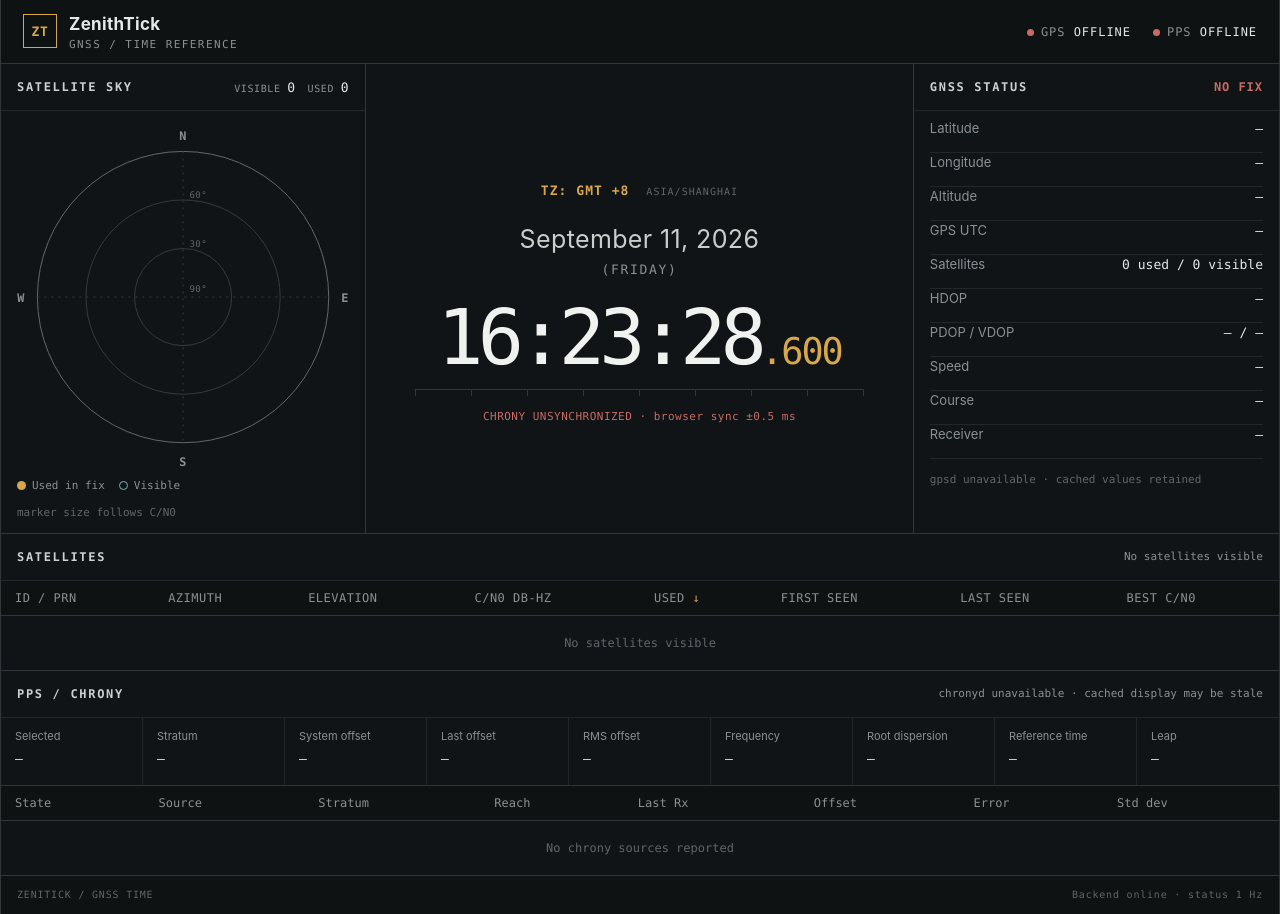
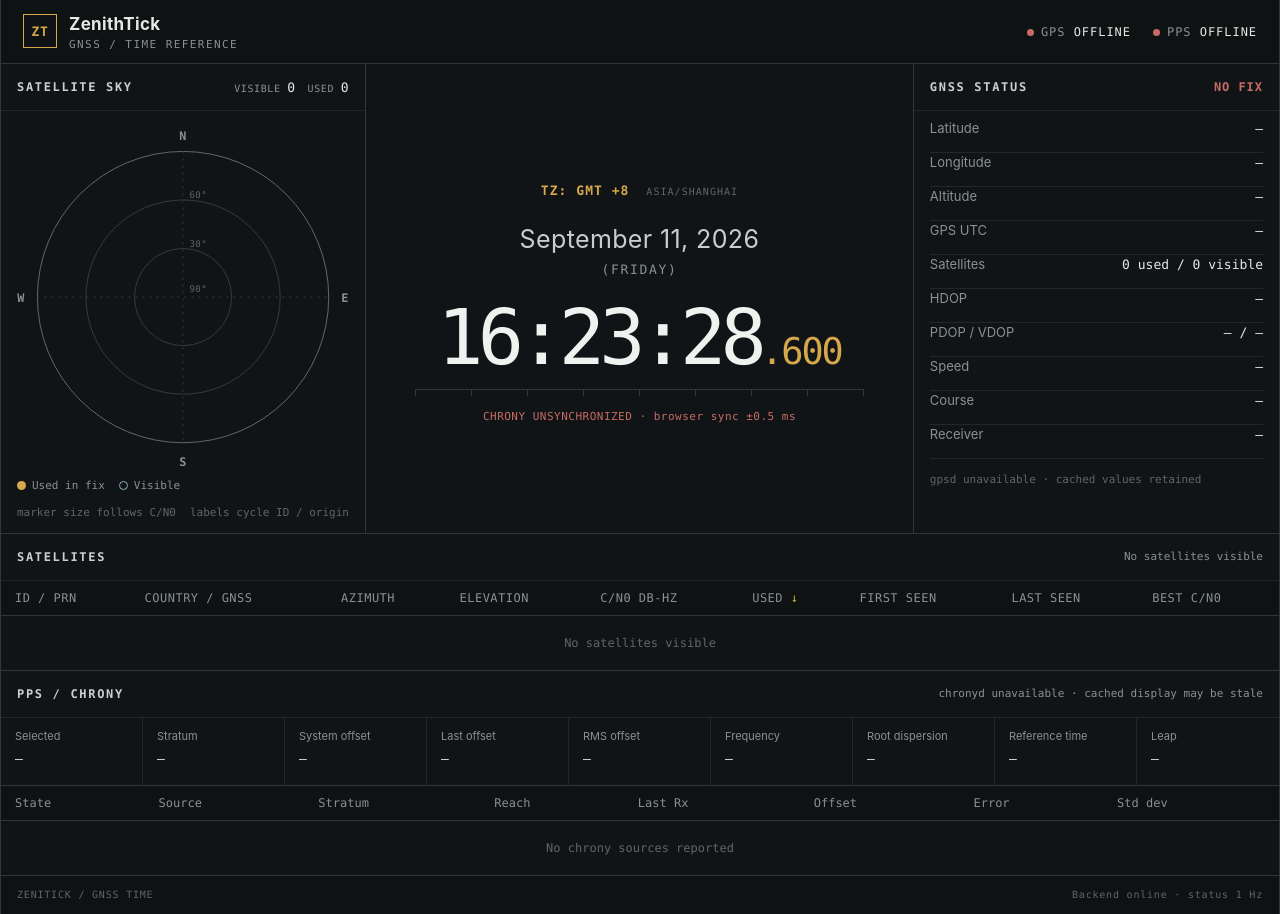
Before and after one commit to leodenglovescode/ZenithTick, a Flask app: page / in a window 1280 px wide. Run offline with Flask 3, Linux system fonts and the light colour scheme; data that the repository does not hold is empty.

Commit message:
Add GNSS origin flags to satellite display

```diff
--- a/web/static/app.js
+++ b/web/static/app.js
@@ -2,6 +2,16 @@
 
 const $ = (id) => document.getElementById(id);
 const SVG_NS = "http://www.w3.org/2000/svg";
+const GNSS_ORIGINS = Object.freeze({
+  0: { constellation: "GPS", flag: "🇺🇸", origin: "United States" },
+  1: { constellation: "SBAS", flag: "🌐", origin: "Regional" },
+  2: { constellation: "Galileo", flag: "🇪🇺", origin: "European Union" },
+  3: { constellation: "BeiDou", flag: "🇨🇳", origin: "China" },
+  4: { constellation: "IMES", flag: "🇯🇵", origin: "Japan" },
+  5: { constellation: "QZSS", flag: "🇯🇵", origin: "Japan" },
+  6: { constellation: "GLONASS", flag: "🇷🇺", origin: "Russia" },
+  7: { constellation: "NavIC", flag: "🇮🇳", origin: "India" },
+});
 
 const dashboard = {
   satellites: [],
@@ -10,6 +20,11 @@ const dashboard = {
   statusTimer: null,
   statusBusy: false,
   lastStatusAt: 0,
+};
+
+const skyLabelCycle = {
+  showOrigins: false,
+  timer: null,
 };
 
 const clockSync = {
@@ -109,6 +124,16 @@ function setLamp(id, state) {
   element.className = `lamp ${state}`;
 }
 
+function satelliteOrigin(satellite) {
+  if (!isNumber(satellite.gnssid) || !Number.isInteger(satellite.gnssid)) return null;
+  return GNSS_ORIGINS[satellite.gnssid] || null;
+}
+
+function satelliteOriginLabel(satellite) {
+  const origin = satelliteOrigin(satellite);
+  return origin ? `${origin.flag} ${origin.origin} · ${origin.constellation}` : "—";
+}
+
 async function updateStatus() {
   if (dashboard.statusBusy) return;
   dashboard.statusBusy = true;
@@ -181,13 +206,37 @@ function renderGps(gps) {
 }
 
 function satelliteTooltip(satellite) {
+  const origin = satelliteOrigin(satellite);
   return [
-    `<b>PRN ${escapeHtml(satellite.label || "—")}</b>`,
+    `<b>Satellite ${escapeHtml(satellite.label || "—")}</b>`,
+    ...(origin ? [`Origin   ${escapeHtml(`${origin.flag} ${origin.origin} · ${origin.constellation}`)}`] : []),
     `Azimuth  ${displayNumber(satellite.az, 1, "°")}`,
     `Elevation ${displayNumber(satellite.el, 1, "°")}`,
     `C/N0     ${displayNumber(satellite.ss, 1, " dB-Hz")}`,
     `Used     ${satellite.used === true ? "yes" : "no"}`,
   ].join("<br>");
+}
+
+function updateSkyMarkerLabels() {
+  document.querySelectorAll("#satellite-layer .satellite-marker-label").forEach((label) => {
+    const showFlag = skyLabelCycle.showOrigins && Boolean(label.dataset.originFlag);
+    label.textContent = showFlag ? label.dataset.originFlag : label.dataset.satelliteId;
+    label.classList.toggle("is-flag", showFlag);
+  });
+}
+
+function setupSkyLabelCycle() {
+  if (window.matchMedia("(prefers-reduced-motion: reduce)").matches) {
+    skyLabelCycle.timer = setTimeout(() => {
+      skyLabelCycle.showOrigins = true;
+      updateSkyMarkerLabels();
+    }, 3000);
+    return;
+  }
+  skyLabelCycle.timer = setInterval(() => {
+    skyLabelCycle.showOrigins = !skyLabelCycle.showOrigins;
+    updateSkyMarkerLabels();
+  }, 3000);
 }
 
 function escapeHtml(value) {
@@ -218,9 +267,15 @@ function renderSkyPlot(satellites) {
     const circle = document.createElementNS(SVG_NS, "circle");
     circle.setAttribute("r", signalRadius.toFixed(1));
     const label = document.createElementNS(SVG_NS, "text");
+    const origin = satelliteOrigin(satellite);
+    label.setAttribute("class", "satellite-marker-label");
     label.setAttribute("text-anchor", "middle");
     label.setAttribute("dominant-baseline", "central");
-    label.textContent = satellite.label || "?";
+    label.dataset.satelliteId = satellite.label || "?";
+    label.dataset.originFlag = origin?.flag || "";
+    const showFlag = skyLabelCycle.showOrigins && Boolean(origin);
+    label.textContent = showFlag ? origin.flag : label.dataset.satelliteId;
+    label.classList.toggle("is-flag", showFlag);
     node.append(circle, label);
 
     const show = (event) => showSatelliteTooltip(event, satellite, node);
@@ -262,6 +317,7 @@ function hideSatelliteTooltip() {
 
 function sortValue(satellite, key) {
   if (key === "used") return satellite.used === true ? 1 : 0;
+  if (key === "origin") return satelliteOriginLabel(satellite);
   const value = satellite[key];
   return value === null || value === undefined ? (typeof value === "string" ? "" : -Infinity) : value;
 }
@@ -280,7 +336,7 @@ function renderSatelliteTable() {
     const row = body.insertRow();
     row.className = "empty-row";
     const cell = row.insertCell();
-    cell.colSpan = 8;
+    cell.colSpan = 9;
     cell.textContent = "No satellites visible";
     return;
   }
@@ -288,6 +344,7 @@ function renderSatelliteTable() {
     const row = body.insertRow();
     const values = [
       satellite.label || "—",
+      satelliteOriginLabel(satellite),
       displayNumber(satellite.az, 1, "°"),
       displayNumber(satellite.el, 1, "°"),
       displayNumber(satellite.ss, 1),
@@ -299,7 +356,8 @@ function renderSatelliteTable() {
     values.forEach((value, index) => {
       const cell = row.insertCell();
       cell.textContent = value;
-      if (index === 4) cell.className = satellite.used === true ? "used-yes" : "used-no";
+      if (index === 1) cell.className = "origin-cell";
+      if (index === 5) cell.classList.add(satellite.used === true ? "used-yes" : "used-no");
     });
   }
 }
@@ -312,7 +370,7 @@ function setupSorting() {
         dashboard.sortDirection = dashboard.sortDirection === "asc" ? "desc" : "asc";
       } else {
         dashboard.sortKey = key;
-        dashboard.sortDirection = key === "label" || key === "first_seen" ? "asc" : "desc";
+        dashboard.sortDirection = ["label", "origin", "first_seen"].includes(key) ? "asc" : "desc";
       }
       document.querySelectorAll("button[data-sort]").forEach((candidate) => delete candidate.dataset.direction);
       button.dataset.direction = dashboard.sortDirection;
@@ -495,6 +553,7 @@ function animateClock(frameTime) {
 
 function start() {
   setupSorting();
+  setupSkyLabelCycle();
   const defaultSort = document.querySelector('button[data-sort="used"]');
   if (defaultSort) defaultSort.dataset.direction = "desc";
   updateStatus();
--- a/web/static/style.css
+++ b/web/static/style.css
@@ -118,6 +118,7 @@ button { font: inherit; }
 .satellite-node.visible circle { fill: #151b1d; stroke: var(--cyan); }
 .satellite-node.used circle { fill: var(--amber); stroke: #f0cc7d; }
 .satellite-node text { fill: var(--text); font: 700 11px var(--mono); pointer-events: none; }
+.satellite-node text.is-flag { font: 14px/1 system-ui, sans-serif; }
 .satellite-node:focus circle { stroke: white; stroke-width: 3; }
 .plot-tooltip {
   position: absolute;
@@ -190,6 +191,7 @@ tbody tr:last-child td { border-bottom: 0; }
 .empty-row td { height: 54px; color: var(--dim); text-align: center; }
 .used-yes { color: var(--green); }
 .used-no { color: var(--dim); }
+.origin-cell { color: #c9cecd; }
 
 .timing-strip { margin: 0; display: grid; grid-template-columns: repeat(9, minmax(115px, 1fr)); border-bottom: 1px solid var(--line); }
 .timing-strip > div { min-height: 67px; padding: 11px 14px; border-right: 1px solid var(--line-faint); }
--- a/web/templates/index.html
+++ b/web/templates/index.html
@@ -57,6 +57,7 @@
           <span><i class="key-marker used"></i>Used in fix</span>
           <span><i class="key-marker visible"></i>Visible</span>
           <span class="muted">marker size follows C/N0</span>
+          <span class="muted">labels cycle ID / origin</span>
         </div>
       </section>
 
@@ -103,6 +104,7 @@
           <thead>
             <tr>
               <th><button type="button" data-sort="label">ID / PRN</button></th>
+              <th><button type="button" data-sort="origin">Country / GNSS</button></th>
               <th><button type="button" data-sort="az">Azimuth</button></th>
               <th><button type="button" data-sort="el">Elevation</button></th>
               <th><button type="button" data-sort="ss">C/N0 dB-Hz</button></th>
@@ -113,7 +115,7 @@
             </tr>
           </thead>
           <tbody id="satellite-table-body">
-            <tr class="empty-row"><td colspan="8">Waiting for satellite data</td></tr>
+            <tr class="empty-row"><td colspan="9">Waiting for satellite data</td></tr>
           </tbody>
         </table>
       </div>
```
Also changed, not shown: tests/test_services.py (+5 -1 lines), README.md.
